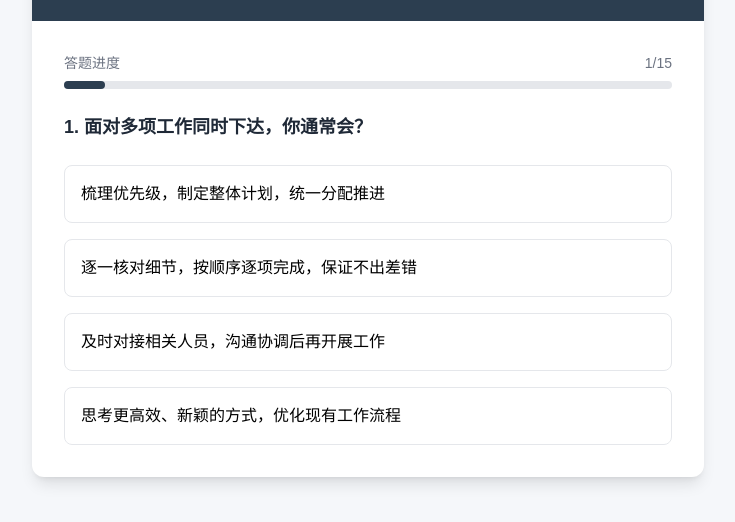
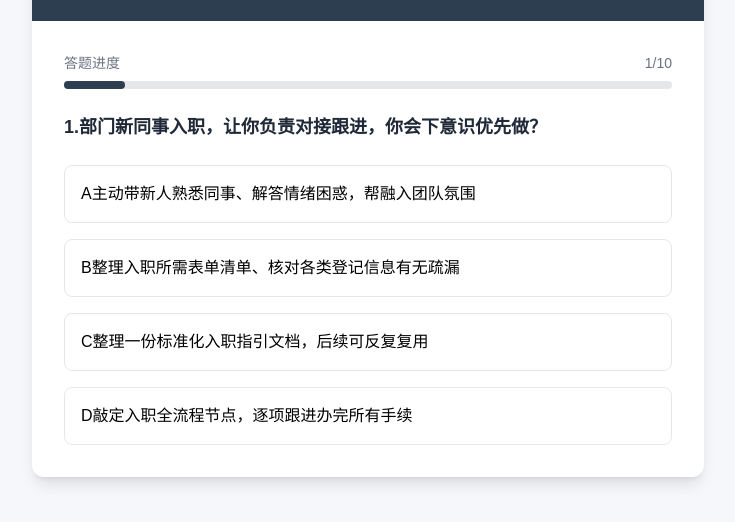
Before and after one commit to bigsea128/secretary-test, a plain HTML site: page index.html in a window 1280 px wide. Both pictures are taken after a click on the button "开始测试". Shown: the part 140-662 px from the top of the page, without its empty margins (272-1007 px from the left). Drawn offline with nearby package versions, Linux system fonts and the light colour scheme.

Commit message:
Add files via upload

```diff
--- a/index.html
+++ b/index.html
@@ -31,39 +31,35 @@
             <p class="text-sm opacity-80 mb-2">提升秘书品牌意识系列宣传 · 第二期</p>
             <h1 class="text-[clamp(1.5rem,3vw,2.2rem)] font-bold">测测你是什么类型的秘书</h1>
         </div>
-
         <!-- 开始页面 -->
         <div id="startPage" class="p-8">
             <div class="text-center">
                 <div class="text-gray-600 mb-6 leading-relaxed">
-                    <p class="mb-3">第一期我们倡导<span class="font-bold text-[#2c3e50]">以个人为品牌，打造专属标签</span>。</p>
+                    <p class="mb-3">第一期我们倡导以个人为品牌，打造专属标签</span>。</p>
                     <p>本次测试从工作习惯、处事风格、能力偏向出发，帮你挖掘自身闪光点，找到独属于你的秘书品牌定位。</p>
                 </div>
                 <div class="bg-gray-50 rounded-lg p-4 mb-8 text-sm text-gray-500">
-                    <p>📝 共15道单选题，请根据日常真实状态选择，凭第一直觉作答即可</p>
+                    <p>📝 共10道单选题，请根据日常真实状态选择，凭第一直觉作答即可</p>
                 </div>
                 <button onclick="startQuiz()" class="bg-[#2c3e50] text-white px-10 py-3 rounded-lg text-lg hover:bg-[#34495e] transition">
                     开始测试
                 </button>
             </div>
         </div>
-
         <!-- 答题页面 -->
         <div id="quizPage" class="p-8 hidden">
             <div class="mb-6">
                 <div class="flex justify-between text-sm text-gray-500 mb-2">
                     <span>答题进度</span>
-                    <span id="progressText">1/15</span>
+                    <span id="progressText">1/10</span>
                 </div>
                 <div class="w-full bg-gray-200 rounded-full h-2">
-                    <div id="progressBar" class="bg-[#2c3e50] h-2 rounded-full" style="width: 6.67%"></div>
+                    <div id="progressBar" class="bg-[#2c3e50] h-2 rounded-full" style="width: 10%"></div>
                 </div>
             </div>
-
             <h2 id="questionTitle" class="text-lg font-semibold text-gray-800 mb-6"></h2>
             <div id="optionBox" class="space-y-4"></div>
         </div>
-
         <!-- 结果页面 -->
         <div id="resultPage" class="p-8 hidden">
             <div class="text-center">
@@ -74,205 +70,172 @@
                 <p id="resultTag" class="text-gray-500 mb-6 text-lg"></p>
 
                 <div class="bg-gray-50 rounded-lg p-6 text-left mb-6">
-                    <h3 class="font-semibold text-gray-700 mb-3">✨ 你的核心闪光点</h3>
+                    <h3 class="font-semibold text-gray-700 mb-3">✨ 你的核心闪光点与性格特质</h3>
                     <p id="resultAdvantage" class="text-gray-600 leading-relaxed"></p>
                 </div>
-
                 <div class="bg-gray-50 rounded-lg p-6 text-left mb-8">
-                    <h3 class="font-semibold text-gray-700 mb-3">💡 个人品牌打造建议</h3>
-                    <p id="resultSuggest" class="text-gray-600 leading-relaxed"></p>
+                    <h3 class="font-semibold text-gray-700 mb-3">💡 完整个人品牌打造建议</h3>
+                    <div id="resultSuggest" class="text-gray-600 space-y-2"></div>
                 </div>
-
                 <button onclick="resetQuiz()" class="bg-gray-200 text-gray-700 px-8 py-2 rounded-lg hover:bg-gray-300 transition">
                     重新测试
                 </button>
             </div>
         </div>
     </div>
-
     <script>
         let score = { A: 0, B: 0, C: 0, D: 0 };
         let currentQ = 0;
-        const totalQ = 15;
-
+        const totalQ = 10;
         const questionList = [
             {
-                title: "1. 面对多项工作同时下达，你通常会？",
+                title: "1.部门新同事入职，让你负责对接跟进，你会下意识优先做？",
                 options: [
-                    { text: "梳理优先级，制定整体计划，统一分配推进", type: "A" },
-                    { text: "逐一核对细节，按顺序逐项完成，保证不出差错", type: "B" },
-                    { text: "及时对接相关人员，沟通协调后再开展工作", type: "C" },
-                    { text: "思考更高效、新颖的方式，优化现有工作流程", type: "D" }
+                    { text: "A主动带新人熟悉同事、解答情绪困惑，帮融入团队氛围", type: "A" },
+                    { text: "B整理入职所需表单清单、核对各类登记信息有无疏漏", type: "B" },
+                    { text: "C整理一份标准化入职指引文档，后续可反复复用", type: "C" },
+                    { text: "D敲定入职全流程节点，逐项跟进办完所有手续", type: "D" }
                 ]
             },
             {
-                title: "2. 在会务组织工作中，你最擅长的环节是？",
+                title: "2.月度行政工作收尾，你更愿意负责哪块工作？",
                 options: [
-                    { text: "整体流程把控、人员分工、全局调度", type: "A" },
-                    { text: "会场布置、资料准备、流程细节检查", type: "B" },
-                    { text: "嘉宾接待、现场沟通、氛围维护", type: "C" },
-                    { text: "会议形式创新、互动环节设计、宣传亮点打造", type: "D" }
+                    { text: "A组织部门小型茶话会，调和近期团队沟通小矛盾", type: "A" },
+                    { text: "B整理费用台账，核对报销票据，筛查异常支出", type: "B" },
+                    { text: "C更新会议模板、归档本月全部文件，优化存档规则", type: "C" },
+                    { text: "D跟进各项未办结事项，催促责任人闭环逾期工作", type: "D" }
                 ]
             },
             {
-                title: "3. 撰写文稿、通知、总结类工作时，你的状态是？",
+                title: "3.筹备一场跨部门大型会议，你的核心重心放在？",
                 options: [
-                    { text: "搭建整体框架，把控行文逻辑与整体方向", type: "A" },
-                    { text: "逐字逐句打磨，核对格式、措辞、标点与数据", type: "B" },
-                    { text: "结合各方意见，兼顾不同岗位的表达需求", type: "C" },
-                    { text: "优化文案风格，加入新颖表达与创意排版", type: "D" }
+                    { text: "A对接各部门参会人，协调分歧、维持会场交流氛围", type: "A" },
+                    { text: "B统计参会成本、物料预算，做好花费登记管控", type: "B" },
+                    { text: "C撰写会议方案、定稿纪要，完善整套会议流程文档", type: "C" },
+                    { text: "D排好议程时间表，盯物料、场地、设备全部落地节点", type: "D" }
                 ]
             },
             {
-                title: "4. 同事或伙伴遇到工作难题，你会？",
+                title: "4.拿到一堆零散行政待办，你的处理习惯是？",
                 options: [
-                    { text: "帮对方梳理思路，给出整体解决方向", type: "A" },
-                    { text: "耐心协助核对细节，排查疏漏问题", type: "B" },
-                    { text: "主动倾听安抚，帮忙对接资源、沟通协调", type: "C" },
-                    { text: "提供新思路，尝试用不一样的方法解决问题", type: "D" }
+                    { text: "A先处理需要沟通协商、安抚他人的事务", type: "A" },
+                    { text: "B先核对各类数据、票据类需要严谨核对的工作", type: "B" },
+                    { text: "C先梳理同类工作，做成固定模板方便以后提速", type: "C" },
+                    { text: "D先划分优先级，定好截止时间逐个盯办落地", type: "D" }
                 ]
             },
             {
-                title: "5. 日常整理档案、台账、各类资料，你更喜欢？",
+                title: "5.领导让优化部门现有工作模式，你第一想法是？",
                 options: [
-                    { text: "规划分类体系，搭建标准化管理模式", type: "A" },
-                    { text: "精细归档、反复核对，保证资料完整无误", type: "B" },
-                    { text: "方便大家查阅，主动告知相关人员更新情况", type: "C" },
-                    { text: "优化整理形式，让资料展示更直观有趣", type: "D" }
+                    { text: "A优化跨部门沟通方式，改善团队协作氛围", type: "A" },
+                    { text: "B建立费用预警机制，用数据降低不必要开支", type: "B" },
+                    { text: "C编写标准化SOP，统一各类文书、办事格式", type: "C" },
+                    { text: "D搭建事项督办表，确保所有任务按时落地", type: "D" }
                 ]
             },
             {
-                title: "6. 接到临时紧急任务，你的第一反应是？",
+                title: "6.发现一份往期报表数据有疑点，你会？",
                 options: [
-                    { text: "快速统筹现有工作，合理调配时间完成", type: "A" },
-                    { text: "沉下心专注做事，紧盯细节避免出错", type: "B" },
-                    { text: "第一时间沟通对接，同步各方进度", type: "C" },
-                    { text: "灵活变通，尝试简化流程、创新方法", type: "D" }
+                    { text: "A先沟通相关同事，了解背后工作情况再核实", type: "A" },
+                    { text: "B逐项拆解数据溯源，精准定位出错源头并修正", type: "B" },
+                    { text: "C把数据校验规则写成文档，避免后续再出错", type: "C" },
+                    { text: "D同步提醒负责人，跟进整改完成的全过程", type: "D" }
                 ]
             },
             {
-                title: "7. 团队开展集体活动/宣传栏目，你偏向负责？",
+                title: "7.空闲时你主动提升的方向是？",
                 options: [
-                    { text: "整体方案统筹、分工安排、进度管控", type: "A" },
-                    { text: "物料准备、内容校对、落地细节执行", type: "B" },
-                    { text: "人员联络、氛围调动、互动交流", type: "C" },
-                    { text: "主题策划、文案创意、视觉设计构思", type: "D" }
+                    { text: "A沟通技巧、员工关系、商务接待相关知识", type: "A" },
+                    { text: "B财务基础知识、数据分析、成本管控技能", type: "B" },
+                    { text: "C公文写作、档案管理、制度编撰能力", type: "C" },
+                    { text: "D项目统筹、日程规划、应急事件处理能力", type: "D" }
                 ]
             },
             {
-                title: "8. 你的工作风格更贴近以下哪一种？",
+                title: "8.部门要办团建活动，你擅长把控哪一环？",
                 options: [
-                    { text: "目光长远，擅长规划，把控全局", type: "A" },
-                    { text: "严谨踏实，一丝不苟，注重细节", type: "B" },
-                    { text: "温和友善，擅长沟通，待人热忱", type: "C" },
-                    { text: "思维活跃，乐于探索，不拘一格", type: "D" }
+                    { text: "A调动大家积极性，协调意愿分歧，活跃整体氛围", type: "A" },
+                    { text: "B把控团建预算，核对每笔开销，避免超支", type: "B" },
+                    { text: "C撰写团建策划案、活动复盘报告，留存全套资料", type: "C" },
+                    { text: "D敲定采购、场地、行程，全程把控落地执行", type: "D" }
                 ]
             },
             {
-                title: "9. 需要对接多个部门协作工作时，你更擅长？",
+                title: "9.大量合同、通知类文件需要处理，你会？",
                 options: [
-                    { text: "明确各方职责，统一整体目标与节奏", type: "A" },
-                    { text: "记录对接内容，留存凭证，核对交接信息", type: "B" },
-                    { text: "穿梭各方沟通，化解分歧，推进协作", type: "C" },
-                    { text: "提出协作新形式，提升跨部门配合效率", type: "D" }
+                    { text: "A对接发文各方，确认沟通细节避免理解偏差", type: "A" },
+                    { text: "B核对合同里金额、付款相关数字条款", type: "B" },
+                    { text: "C分类归档文件，搭建资料库，统一排版格式", type: "C" },
+                    { text: "D设定签署、回传截止日期，跟进全部文件流转", type: "D" }
                 ]
             },
             {
-                title: "10. 复盘阶段性工作时，你重点关注？",
+                title: "10.临时接到突发紧急任务，你本能反应是？",
                 options: [
-                    { text: "整体目标完成情况、整体规划落地效果", type: "A" },
-                    { text: "细节漏洞、失误点、流程疏漏问题", type: "B" },
-                    { text: "人际配合、沟通衔接中的问题与改进", type: "C" },
-                    { text: "形式、方法上的不足，思考创新优化方向", type: "D" }
-                ]
-            },
-            {
-                title: "11. 安排每日工作计划，你习惯？",
-                options: [
-                    { text: "划分板块，统筹全天所有工作事项", type: "A" },
-                    { text: "逐条罗列，细化到每一项具体小事", type: "B" },
-                    { text: "结合他人安排，预留沟通对接时间", type: "C" },
-                    { text: "不拘泥固定清单，灵活调整节奏", type: "D" }
-                ]
-            },
-            {
-                title: "12. 对外联络、接待来访人员，你表现如何？",
-                options: [
-                    { text: "把控接待流程，统筹整体安排", type: "A" },
-                    { text: "准备相关资料，落实各项接待细节", type: "B" },
-                    { text: "热情交流，擅长拉近关系、顺畅沟通", type: "C" },
-                    { text: "打造特色接待形式，留下深刻印象", type: "D" }
-                ]
-            },
-            {
-                title: "13. 面对重复的常规工作，你会？",
-                options: [
-                    { text: "优化整体流程，让常规工作更有序", type: "A" },
-                    { text: "认真坚守标准，保证每一次都零差错", type: "B" },
-                    { text: "主动配合他人，维持良好协作氛围", type: "C" },
-                    { text: "尝试改变形式，让常规工作更有新意", type: "D" }
-                ]
-            },
-            {
-                title: "14. 在团队中，大家对你的评价更多是？",
-                options: [
-                    { text: "有大局观，做事有条理，能扛重任", type: "A" },
-                    { text: "细心靠谱，做事稳妥，让人放心", type: "B" },
-                    { text: "亲切随和，善于沟通，人缘很好", type: "C" },
-                    { text: "想法新颖，脑洞活跃，富有创意", type: "D" }
-                ]
-            },
-            {
-                title: "15. 想要打造个人工作标签，你更想突出？",
-                options: [
-                    { text: "统筹规划、全局把控的综合能力", type: "A" },
-                    { text: "严谨细致、精益求精的专业态度", type: "B" },
-                    { text: "善于沟通、协调联动的服务能力", type: "C" },
-                    { text: "创意策划、勇于创新的思维优势", type: "D" }
+                    { text: "A第一时间同步各方人员，做好沟通解释工作", type: "A" },
+                    { text: "B快速核算涉及的临时成本，把控预算红线", type: "B" },
+                    { text: "C快速梳理任务逻辑，事后整理成可复用流程", type: "C" },
+                    { text: "D快速拆解步骤，立刻推进执行，保证按时完成", type: "D" }
                 ]
             }
         ];
-
         const resultInfo = {
             A: {
-                name: "统筹领航型",
-                tag: "专属标签：全能统筹官",
-                advantage: "你拥有出色的大局观与统筹能力，擅长规划布局、分工调度、把控整体工作节奏。面对繁杂事务能快速理清脉络，是团队中天然的‘主心骨’，统筹规划、全局把控是你最亮眼的核心优势。",
-                suggest: "继续强化统筹管理能力，在工作中主动牵头整体事务，把‘靠谱统筹、善于规划’打造成你的专属品牌标签。多总结工作方法论，让大家提起统筹协调、整体安排，第一时间想到你。"
+                name: "人际聚力型秘书",
+                tag: "专属标签：团队暖心联络官",
+                advantage: "你天生共情力强，擅长感知他人情绪，拥有极高沟通情商。对内擅长搭建融洽团队氛围，化解同事矛盾、帮助新人融入；对外精通商务接待、多方协调、会务人际对接。你是团队的情感纽带，能高效打通跨部门沟通壁垒，缓和分歧、推动协作顺畅开展。大家和你共事轻松舒服，有沟通难题第一时间都会想到找你协调，亲和力与共情能力是你无可替代的核心竞争力。",
+                suggestList: [
+                    "固化个人特色：打造‘高效协调、暖心服务’专属品牌标签，主动承接接待、团建、新人带教、矛盾调解类工作，在部门内树立‘沟通找你就顺畅’的固有印象；",
+                    "沉淀沟通方法论：整理接待话术、跨部门协调技巧、新人融入方案，形成可复用的沟通手册，把软性沟通能力转化为标准化工作成果；",
+                    "深耕专业领域：系统学习商务礼仪、员工关系管理、企业文化策划，既能做好日常协调，也能独立策划员工关怀、企业文化宣传活动；",
+                    "主动展示价值：在工作总结中重点体现你通过沟通化解问题、提升团队协作效率的真实案例，让领导清晰看见你在人际联动上的独特价值。"
+                ]
             },
             B: {
-                name: "细致匠心型",
-                tag: "专属标签：细节守护者",
-                advantage: "你严谨认真、心思缜密，对文字、流程、数据、会务细节有着极强的把控力。做事踏实稳重、精益求精，极少出现疏漏，细致、专业、靠谱是你深入人心的闪光点，是团队不可或缺的‘定心丸’。",
-                suggest: "深耕文稿撰写、会务执行、资料管理等精细类工作，将‘细致严谨、零差错’作为个人品牌名片。持续打磨专业功底，让‘细节把关’成为你的独家优势标签。"
+                name: "风控数据型秘书",
+                tag: "专属标签：合规成本把关人",
+                advantage: "你严谨理性、对数字敏感，天生具备风险把控意识，对待费用、报表、票据、合同数据一丝不苟。擅长报销审核、台账统计、预算管控、数据溯源查错，能精准捕捉报表、票据、合同中的数字漏洞与合规风险，从源头规避资金浪费、流程违规问题。做事讲究凭证、留存记录、凡事有据可查，是行政财务衔接环节的安全屏障，领导放心把资金、数据类工作交给你，靠谱严谨的风控思维是你的核心闪光点。",
+                suggestList: [
+                    "建立专属品牌人设：树立‘零差错数据管家、成本风控专家’标签，主动包揽费用、报表、合同数字审核工作，让大家默认所有资金相关事项需要你把关；",
+                    "搭建风控工具：自主制作费用筛查模板、数据校验对照表、预算预警台账，简化日常核对流程，用工具放大你的风控优势；",
+                    "专业能力深耕：系统学习基础财务知识、企业费用管理制度、合同合规条款，提升成本分析能力，定期输出部门费用优化建议；",
+                    "量化工作成果：每次复盘整理节约预算、规避财务风险的实例，用数据证明你的风控价值，强化不可替代性。"
+                ]
             },
             C: {
-                name: "亲和联动型",
-                tag: "专属标签：暖心联络者",
-                advantage: "你性格亲和、情商出众，擅长人际沟通、内外对接、氛围营造。善于衔接各方、化解沟通障碍，待人真诚热忱，良好的沟通能力与亲和力是你最突出的特质，是团队的‘润滑剂’。",
-                suggest: "发挥沟通协调优势，主动承担联络、接待、跨部门对接类工作。把‘善于沟通、热心服务’塑造成个人标签，成为团队内外衔接的重要纽带，打造温暖可靠的个人品牌形象。"
+                name: "体系匠造型秘书",
+                tag: "专属标签：行政标准搭建师",
+                advantage: "你逻辑清晰、擅长沉淀总结，偏爱标准化、规范化工作，核心优势集中在公文撰写、模板搭建、档案分类、制度流程梳理。面对重复行政工作，你不会机械执行，而是主动提炼规律，搭建统一文档模板、完整档案管理体系、标准化办事SOP。擅长各类通知、方案、纪要、制度文稿打磨，能把零散无序的行政工作梳理成完整、可复制、易落地的规范体系，为团队长期减负增效，是部门行政标准化建设的核心匠人。",
+                suggestList: [
+                    "打造专属品牌标识：以‘标准化搭建、优质文稿输出’为个人标签，主动承接制度、方案、模板、档案类工作，成为团队文档体系负责人；",
+                    "搭建部门资料库：统一收纳会议模板、办事流程、制度文件、汇报材料，建立分层检索档案库，形成独属于你的工作资产；",
+                    "持续精进文字功底：深耕公文写作、策划方案、制度起草，定期优化各类模板，持续提升文稿质量与流程规范度；",
+                    "输出体系成果：每季度梳理流程优化、模板更新、档案规范化成果，向领导展示标准化建设带来的效率提升。"
+                ]
             },
             D: {
-                name: "创意赋能型",
-                tag: "专属标签：创意操盘手",
-                advantage: "你思维灵活、乐于创新，不局限于固有模式，擅长策划宣传、设计形式、优化创意。面对工作敢于尝试新思路、新方法，创意与脑洞是你的核心竞争力，能为团队工作增添亮点与活力。",
-                suggest: "聚焦宣传、活动策划、内容创作等板块，大胆输出创意想法。将‘创意新颖、敢于突破’作为个人品牌标签，主动参与栏目策划、活动设计，让创意成为你的专属闪光点。"
+                name: "督办统筹型秘书",
+                tag: "专属标签：全事项落地操盘手",
+                advantage: "你执行力拉满、统筹意识极强，擅长日程排布、节点盯控、活动全流程落地、突发事务应急处理。面对多线并行工作可以快速拆分任务、划分优先级，紧盯每一项工作截止节点，推动所有人按时闭环；大型活动、领导日程、突发紧急任务都能有条不紊全盘把控，抗压能力强，擅长处理繁杂杂事、协调多方落地执行。你是团队的执行引擎，任何复杂事项交到你手上都能稳步落地，强大督办统筹与应急处理能力是你的核心标签。",
+                suggestList: [
+                    "树立个人统筹品牌：打造‘事事有跟进、件件有落地’标签，主动承接日程管理、活动全案、紧急督办、应急处置工作，成为部门核心执行统筹人员；",
+                    "搭建督办管理工具：制作标准化督办台账、日程计划表、活动落地检查清单，用系统化工具提升多任务管控效率；",
+                    "强化应急统筹能力：梳理各类突发事务处理流程，形成应急处置预案，面对临时任务快速拆解、快速落地；",
+                    "沉淀统筹方法论：总结多任务并行、大型活动落地、日程管理的实操方法，分享给团队，放大自身统筹价值。"
+                ]
             }
         };
-
         function startQuiz() {
             document.getElementById("startPage").classList.add("hidden");
             document.getElementById("quizPage").classList.remove("hidden");
             loadQuestion();
         }
-
         function loadQuestion() {
             const q = questionList[currentQ];
             document.getElementById("questionTitle").innerText = q.title;
             document.getElementById("progressText").innerText = `${currentQ + 1}/${totalQ}`;
             const progress = ((currentQ + 1) / totalQ) * 100;
             document.getElementById("progressBar").style.width = progress + "%";
-
             let optHtml = "";
             q.options.forEach((item) => {
                 optHtml += `
@@ -284,7 +247,6 @@
             });
             document.getElementById("optionBox").innerHTML = optHtml;
         }
-
         function selectOption(type) {
             score[type]++;
             currentQ++;
@@ -294,24 +256,27 @@
                 loadQuestion();
             }
         }
-
         function showResult() {
             document.getElementById("quizPage").classList.add("hidden");
             document.getElementById("resultPage").classList.remove("hidden");
-
             let maxType = "A";
             let maxScore = score.A;
             if (score.B > maxScore) { maxScore = score.B; maxType = "B"; }
             if (score.C > maxScore) { maxScore = score.C; maxType = "C"; }
             if (score.D > maxScore) { maxScore = score.D; maxType = "D"; }
-
             const res = resultInfo[maxType];
             document.getElementById("resultType").innerText = "你的类型：" + res.name;
             document.getElementById("resultTag").innerText = res.tag;
             document.getElementById("resultAdvantage").innerText = res.advantage;
-            document.getElementById("resultSuggest").innerText = res.suggest;
+            // 循环生成每一行建议
+            const suggestBox = document.getElementById("resultSuggest");
+            suggestBox.innerHTML = "";
+            res.suggestList.forEach(item => {
+                const p = document.createElement("p");
+                p.innerText = item;
+                suggestBox.appendChild(p);
+            });
         }
-
         function resetQuiz() {
             score = { A: 0, B: 0, C: 0, D: 0 };
             currentQ = 0;
```
